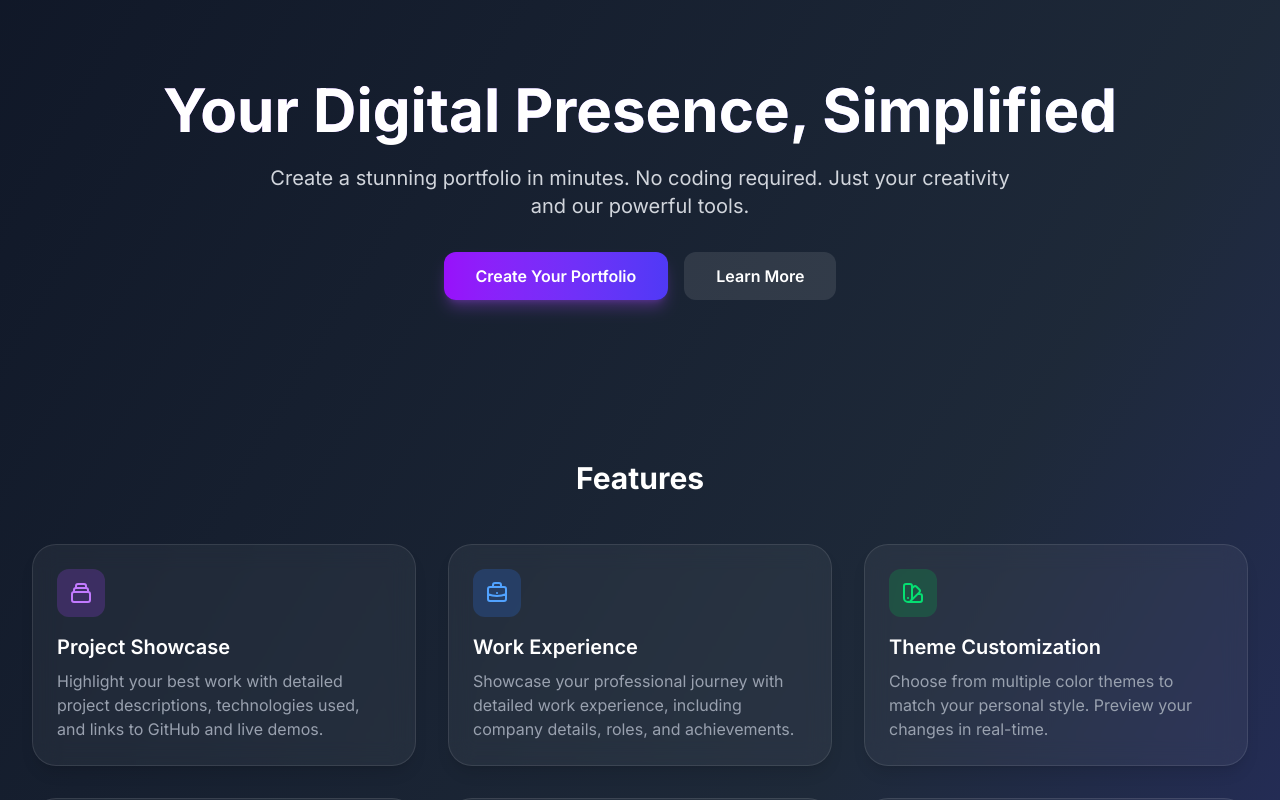
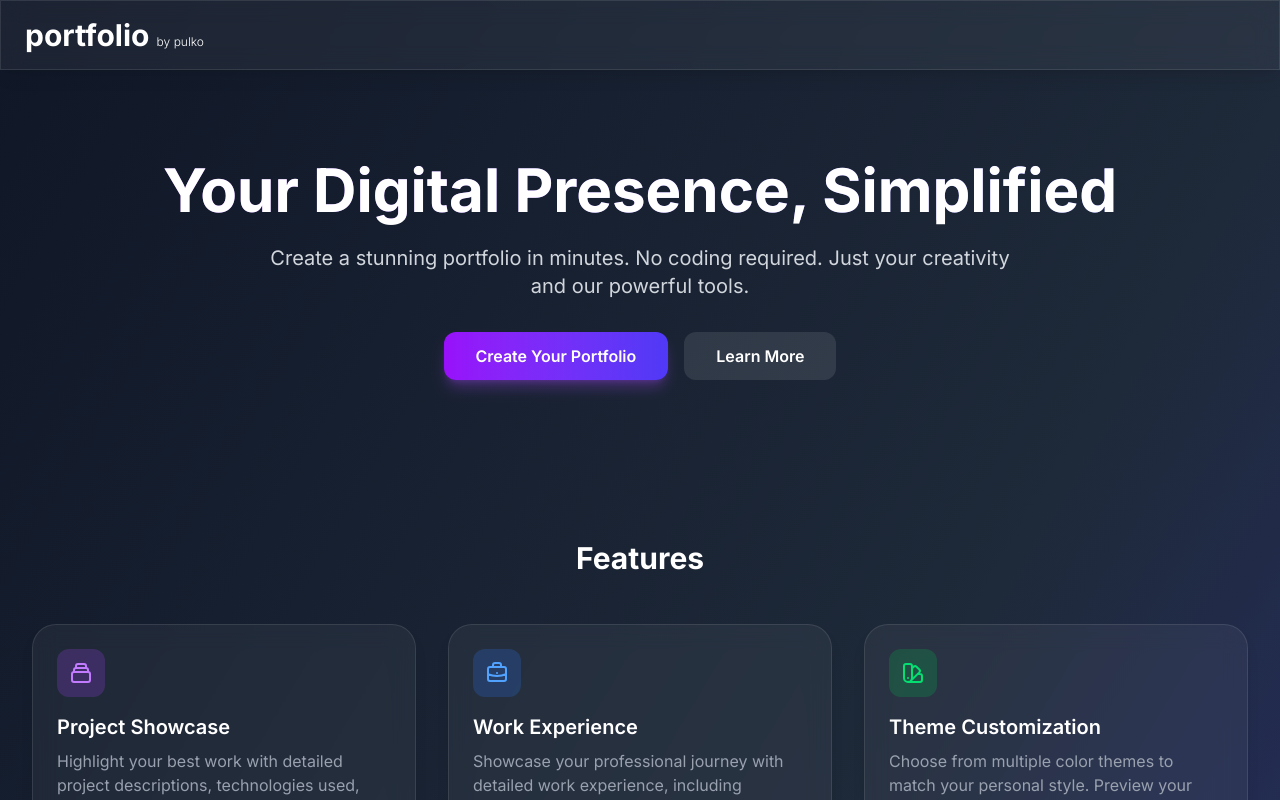
Before and after one commit to Pulko/portfolio-creator, a Next.js app: page / in a window 1280 px wide. Shown: the top 800 px of the page. Built offline with nearby package versions, Linux system fonts and the light colour scheme.

Commit message:
add a navbar

```diff
--- a/src/app/layout.tsx
+++ b/src/app/layout.tsx
@@ -3,6 +3,7 @@ import { Inter } from "next/font/google";
 import "./globals.css";
 import { Providers } from '@/components/Providers';
 import { AuthProvider } from '@/components/AuthProvider';
+import Navbar from '@/components/Navbar';
 
 const inter = Inter({ subsets: ["latin"] });
 
@@ -43,7 +44,10 @@ export default function RootLayout({
     <html lang="en" className="bg-gradient-to-br from-gray-900 via-gray-800 to-indigo-900">
       <body className={inter.className}>
         <AuthProvider>
-          <Providers>{children}</Providers>
+          <Providers>
+            <Navbar />
+            <div className="mt-20">{children}</div>
+          </Providers>
         </AuthProvider>
       </body>
     </html>
--- /dev/null
+++ b/src/components/Navbar.tsx
@@ -0,0 +1,16 @@
+import Link from 'next/link';
+import React from 'react';
+
+const Navbar: React.FC = () => {
+  return (
+    <nav className="backdrop-blur-md bg-white/5 shadow-lg border border-white/10 fixed top-0 left-0 w-full z-50">
+      <div className="max-w-7xl mx-auto flex items-center justify-between py-4 px-6">
+        <div className="text-3xl font-bold lowercase text-white">
+          <Link href="/" className='cursor-pointer'>Portfolio</Link> <span className="text-xs font-light lowercase">by Pulko</span>
+        </div>
+      </div>
+    </nav>
+  );
+};
+
+export default Navbar;
```
